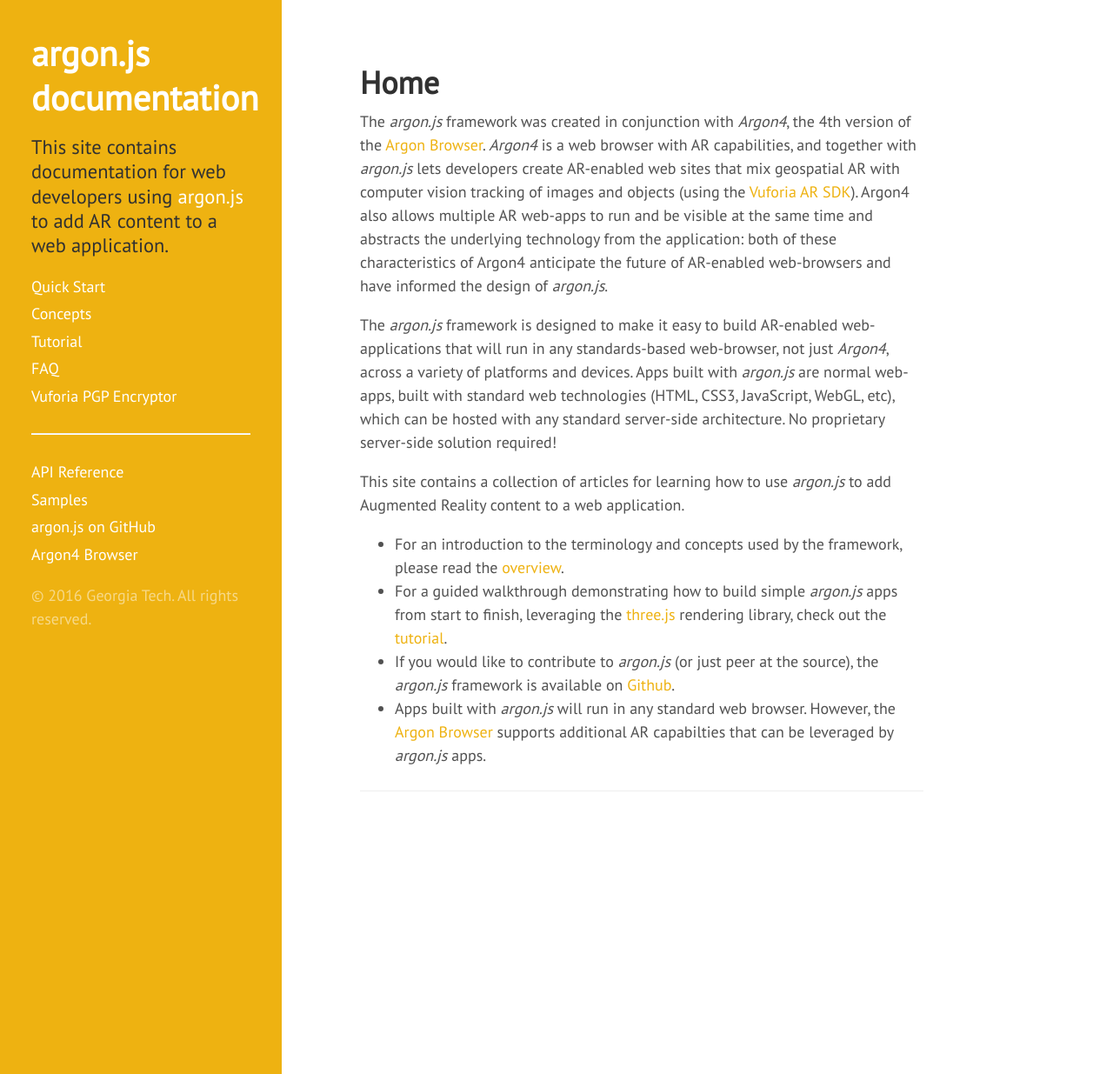
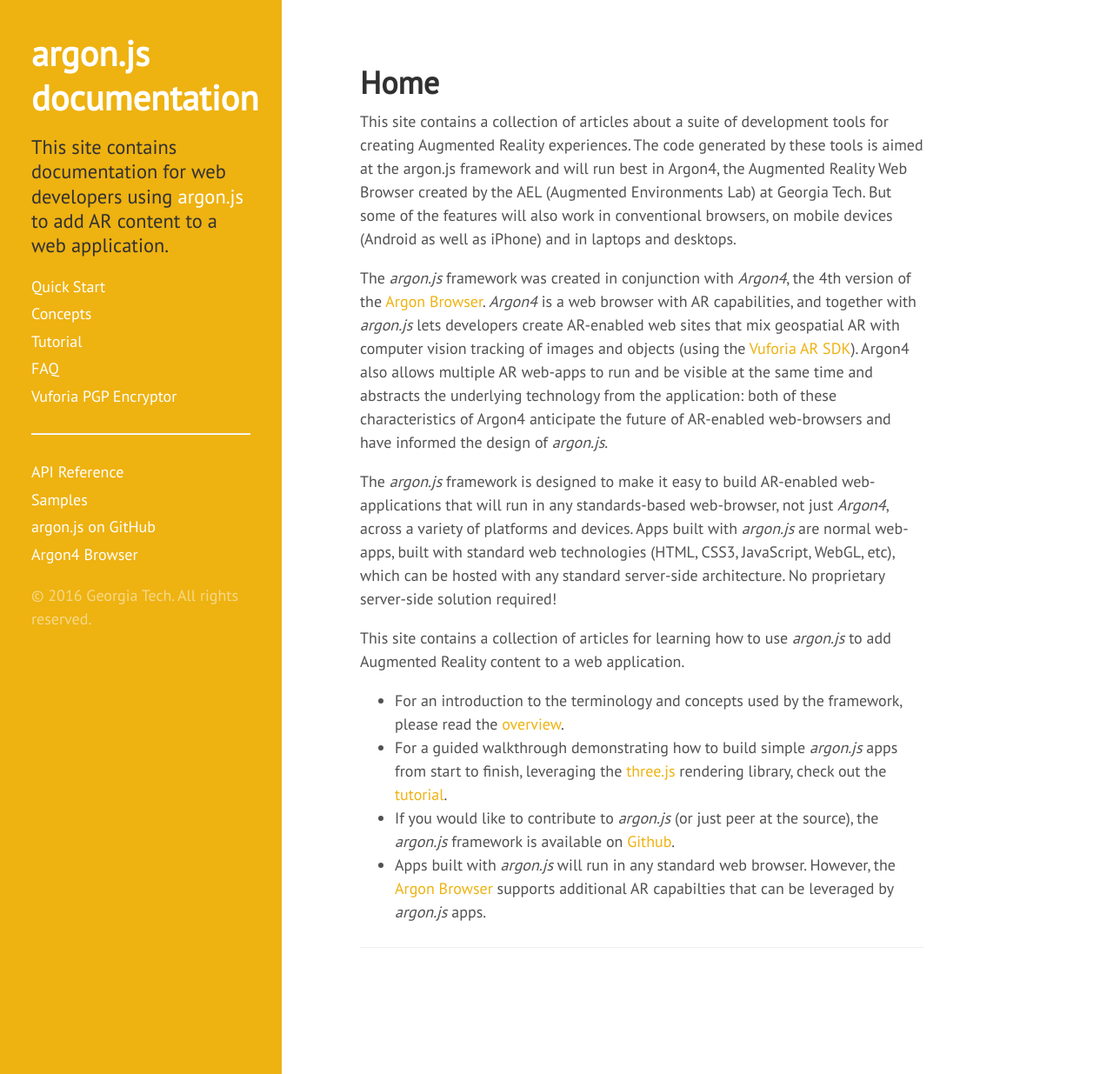
Before and after one commit to argonjs/design-tools, a Jekyll site: the page built from index.md, in a window 1280 px wide and 1235 px high. Shown: the whole window at 87% size. Built offline with Jekyll 4.4.1, drawn with Linux system fonts in a browser that asks for light colours; nearby versions of some CDN libraries.

Commit message:
Starting to work on content

```diff
--- a/index.md
+++ b/index.md
@@ -2,6 +2,11 @@
 title: Home
 layout: page
 ---
+This site contains a collection of articles about a suite of development tools for creating Augmented Reality experiences. The code generated by these tools is aimed at the argon.js framework and will run best in Argon4, the Augmented Reality Web Browser created by the AEL (Augmented Environments Lab) at Georgia Tech. But some of the features will also work in conventional browsers, on mobile devices (Android as well as iPhone) and in laptops and desktops.
+
+
+
+
 The *argon.js* framework was created in conjunction with *Argon4*, the 4th version of the [Argon Browser](http://argonjs.io/argon-app/).  *Argon4* is a web browser with AR capabilities, and together with *argon.js* lets developers create AR-enabled web sites that mix geospatial AR with computer vision tracking of images and objects (using the [Vuforia AR SDK](https://www.vuforia.com)). Argon4 also allows multiple AR web-apps to run and be visible at the same time and abstracts the underlying technology from the application: both of these characteristics of Argon4 anticipate the future of AR-enabled web-browsers and have informed the design of *argon.js*.
 
 The *argon.js* framework is designed to make it easy to build AR-enabled web-applications that will run in any standards-based web-browser, not just *Argon4*, across a variety of platforms and devices. Apps built with *argon.js* are normal web-apps, built with standard web technologies (HTML, CSS3, JavaScript, WebGL, etc), which can be hosted with any standard server-side architecture. No proprietary server-side solution required!
```
